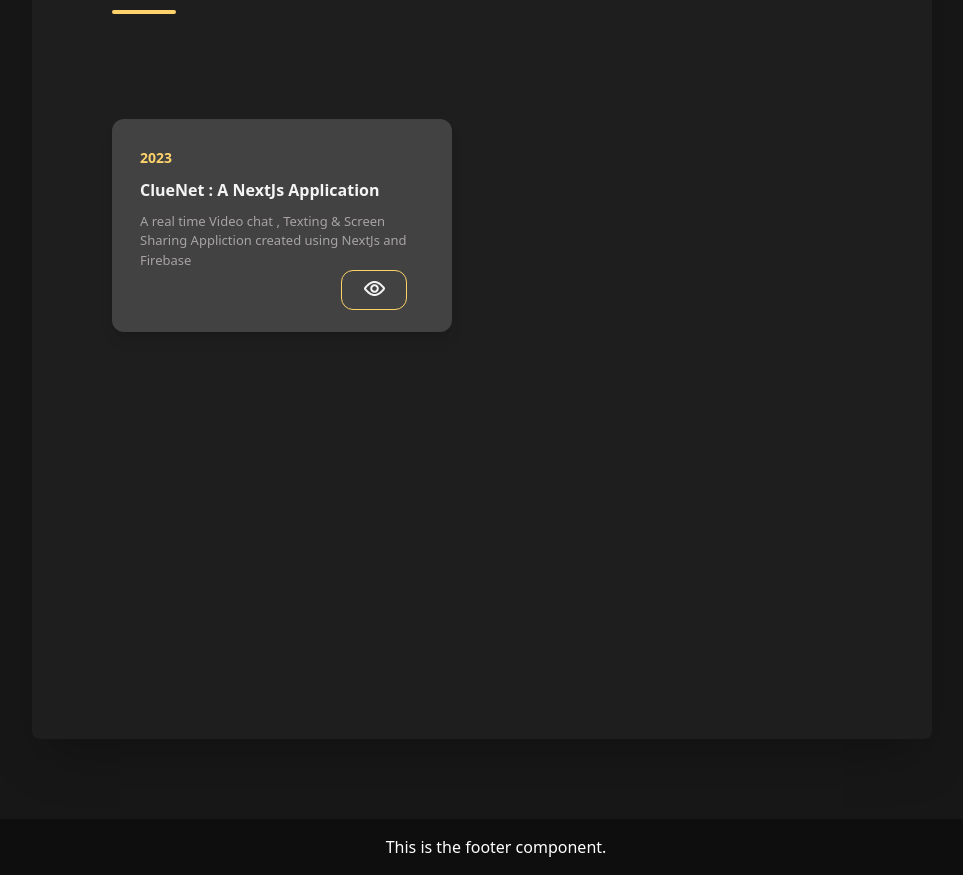
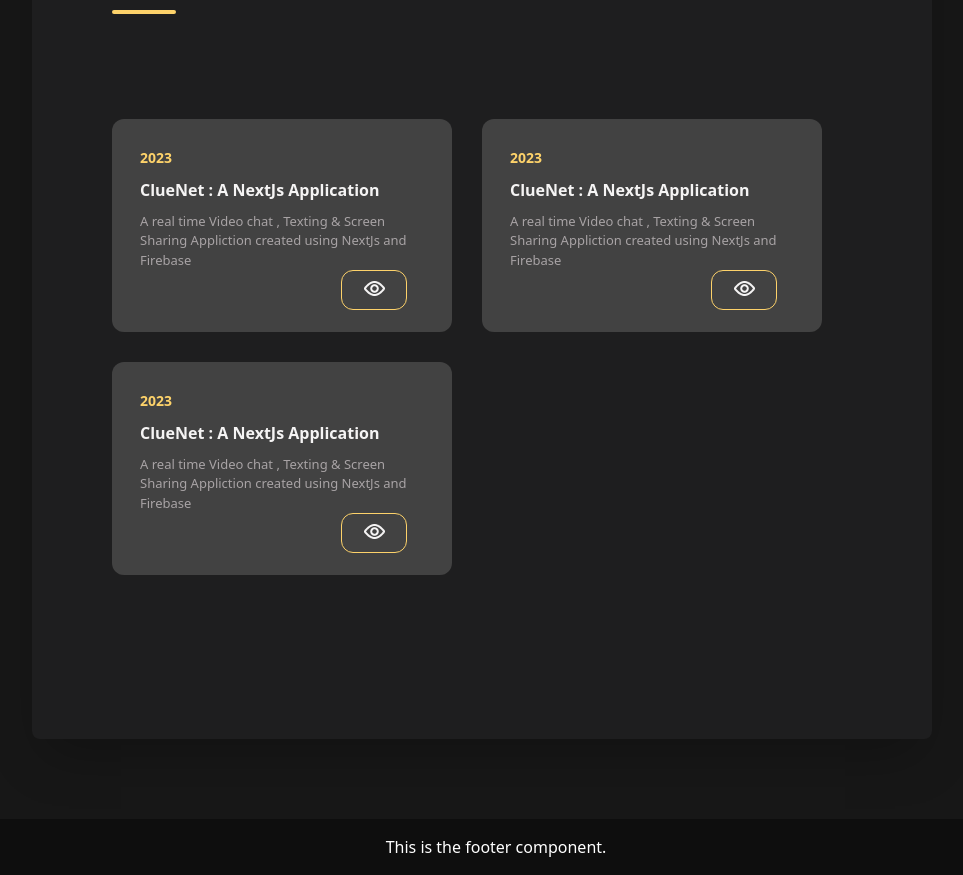
Before and after one commit to KevinGeejo/Portfolio_React, a React (Create React App) app: page / in a window 1280 px wide. Shown: the part 2194-3069 px from the top of the page, without its empty margins (144-1107 px from the left). Built offline with nearby package versions, Linux system fonts and the light colour scheme; the HTML template or start-up script is replaced by a standard one.

Commit message:
Refactor Project component layout

```diff
--- a/src/components/Project.jsx
+++ b/src/components/Project.jsx
@@ -1,5 +1,5 @@
 import React from 'react';
-import eye from '../assets/img/eye.png'
+import eye from '../assets/img/eye.png';
 
 const Project = () => {
   return (
@@ -13,29 +13,76 @@
         <div className="bg-[#fdd26a] h-1 w-16 rounded-3xl mr-[70%] mt-2">
           <button></button>
         </div>
-
-        <div className="flex flex-col w-[340px] h-[213px] bg-[#424242] mt-[105px] rounded-xl shadow-lg">
-
-
-            <div className='w-[267px] h-[115px] mt-[28px] ml-[28px] '>
+    <div className='w-[710px] h-[456px] flex flex-wrap flex-row mt-[105px] justify-between'>
+        <div className="flex flex-col w-[340px] h-[213px] bg-[#424242] rounded-xl shadow-xlg">
+          <div className="w-[267px] h-[115px] mt-[28px] ml-[28px] ">
             <p className="text-[14px] text-[#FDD26A] font-bold">2023</p>
             <h3 className="font-bold text-[#F5F4F4] mt-[10px] text-[16px]">
               ClueNet : A NextJs Application
             </h3>
-              <p className='text-[#A8A3A5] text-[13px] mt-[10px]'>
-                A real time Video chat , Texting & Screen Sharing Appliction created using NextJs and Firebase
+            <p className="text-[#A8A3A5] text-[13px] mt-[10px]">
+              A real time Video chat , Texting & Screen Sharing Appliction
+              created using NextJs and Firebase
             </p>
-              <div className='flex justify-end'>
-              <button className='flex border-[1px]	w-[66px] h-[40px] rounded-xl justify-center border-[#fdd26a]'>
-                <a target='_blank' href="https://github.com/KevinGeejo/ClueNet" className="text-[#FDD26A] text-[14px] mt-[10px] font-bold">
-                  <img src={eye}>
-                  </img>
+            <div className="flex justify-end">
+              <button className="flex border-[1px]	w-[66px] h-[40px] rounded-xl justify-center border-[#fdd26a]">
+                <a
+                  target="_blank"
+                  href="https://github.com/KevinGeejo/ClueNet"
+                  className="text-[#FDD26A] text-[14px] mt-[10px] font-bold"
+                >
+                  <img src={eye}></img>
                 </a>
               </button>
-
             </div>
           </div>
-
+        </div>
+        <div className="flex flex-col w-[340px] h-[213px] bg-[#424242] rounded-xl shadow-xlg">
+          <div className="w-[267px] h-[115px] mt-[28px] ml-[28px] ">
+            <p className="text-[14px] text-[#FDD26A] font-bold">2023</p>
+            <h3 className="font-bold text-[#F5F4F4] mt-[10px] text-[16px]">
+              ClueNet : A NextJs Application
+            </h3>
+            <p className="text-[#A8A3A5] text-[13px] mt-[10px]">
+              A real time Video chat , Texting & Screen Sharing Appliction
+              created using NextJs and Firebase
+            </p>
+            <div className="flex justify-end">
+              <button className="flex border-[1px]	w-[66px] h-[40px] rounded-xl justify-center border-[#fdd26a]">
+                <a
+                  target="_blank"
+                  href="https://github.com/KevinGeejo/ClueNet"
+                  className="text-[#FDD26A] text-[14px] mt-[10px] font-bold"
+                >
+                  <img src={eye}></img>
+                </a>
+              </button>
+            </div>
+          </div>
+        </div>
+        <div className="mt-[30px] flex flex-col w-[340px] h-[213px] bg-[#424242] rounded-xl shadow-xlg">
+          <div className="w-[267px] h-[115px] mt-[28px] ml-[28px] ">
+            <p className="text-[14px] text-[#FDD26A] font-bold">2023</p>
+            <h3 className="font-bold text-[#F5F4F4] mt-[10px] text-[16px]">
+              ClueNet : A NextJs Application
+            </h3>
+            <p className="text-[#A8A3A5] text-[13px] mt-[10px]">
+              A real time Video chat , Texting & Screen Sharing Appliction
+              created using NextJs and Firebase
+            </p>
+            <div className="flex justify-end">
+              <button className="flex border-[1px]	w-[66px] h-[40px] rounded-xl justify-center border-[#fdd26a]">
+                <a
+                  target="_blank"
+                  href="https://github.com/KevinGeejo/ClueNet"
+                  className="text-[#FDD26A] text-[14px] mt-[10px] font-bold"
+                >
+                  <img src={eye}></img>
+                </a>
+              </button>
+            </div>
+          </div>
+        </div>
         </div>
       </div>
     </div>
```
Lines whose indentation alone changed are shown as unchanged.
